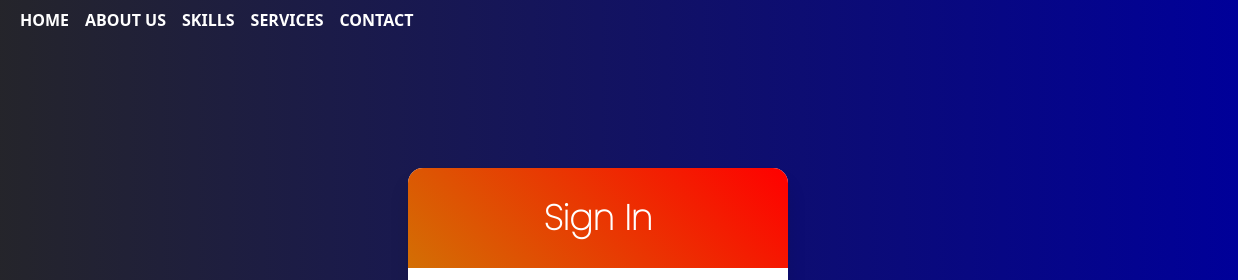
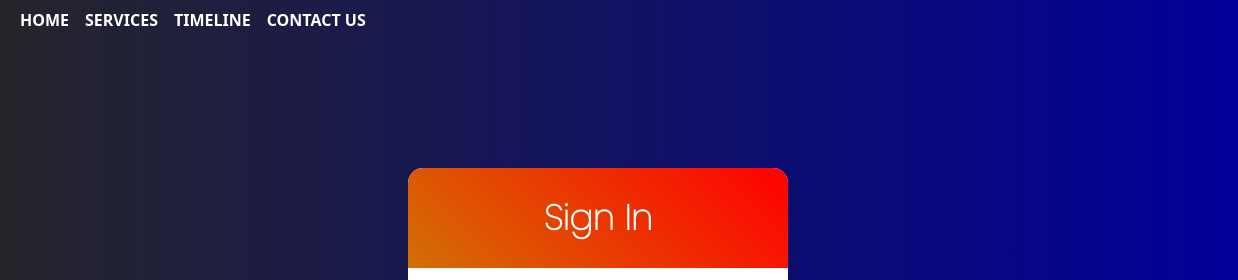
Before and after one commit to Techno-Simpola/Campus-Ambassador-Proj, a plain HTML site: page login.html in a window 1280 px wide. Shown: the top 280 px of the page, 42-1280 px from the left. Drawn offline with nearby package versions, Linux system fonts and the light colour scheme.

```diff
--- a/login.html
+++ b/login.html
@@ -38,19 +38,16 @@
                 <div class="collapse navbar-collapse .justify-content-end" id="navbarNav">
                     <ul class="navbar-nav ml-auto">
                         <li class="nav-item">
-                            <a class="nav-link" aria-current="page" href="#">HOME</a>
+                            <a class="nav-link" aria-current="page" href="/index1.html">HOME</a>
                         </li>
                         <li class="nav-item">
-                            <a class="nav-link" href="#">ABOUT US</a>
+                            <a class="nav-link" href="/index1.html">SERVICES</a>
                         </li>
                         <li class="nav-item">
-                            <a class="nav-link" href="#">SKILLS</a>
+                            <a class="nav-link" href="/index1.html">TIMELINE</a>
                         </li>
                         <li class="nav-item">
-                            <a class="nav-link" href="#">SERVICES</a>
-                        </li>
-                        <li class="nav-item">
-                            <a class="nav-link" href="#">CONTACT</a>
+                            <a class="nav-link" href="/index1.html">CONTACT US</a>
                         </li>
                     </ul>
                 </div>
@@ -58,6 +55,7 @@
         </nav>
 
     </section>
+
 
 
 <div class="Upper">
@@ -88,7 +86,7 @@
           <input type="submit" value="Login">
         </div>
 
-        <div class="signup-link">Not a member? <a href="./RegForm.html" >Signup now</a></div>
+        <div class="signup-link">Not a member? <a href="./RegForm.html" target="_blank">Signup now</a></div>
       </form>
     </div>
 </div>
```
